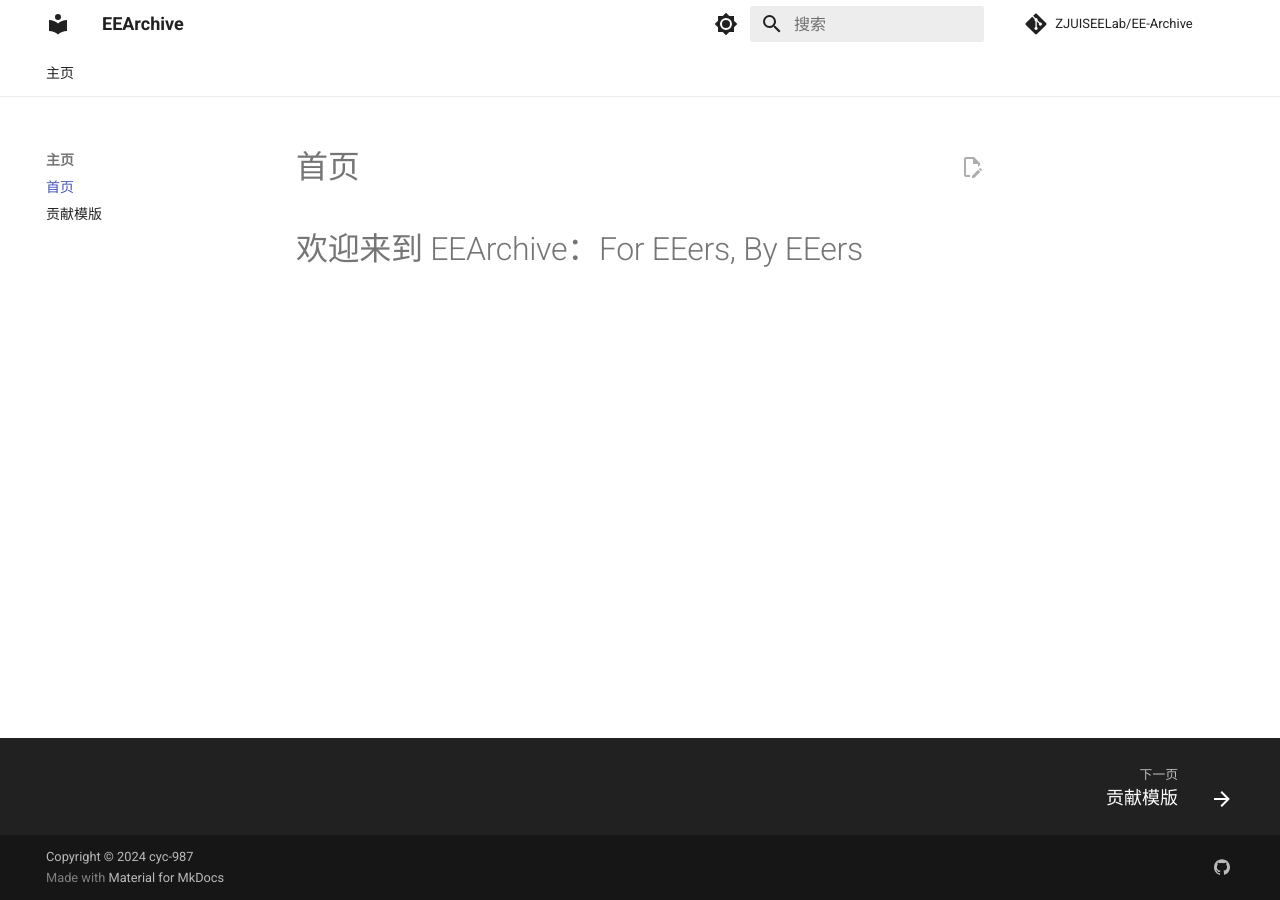
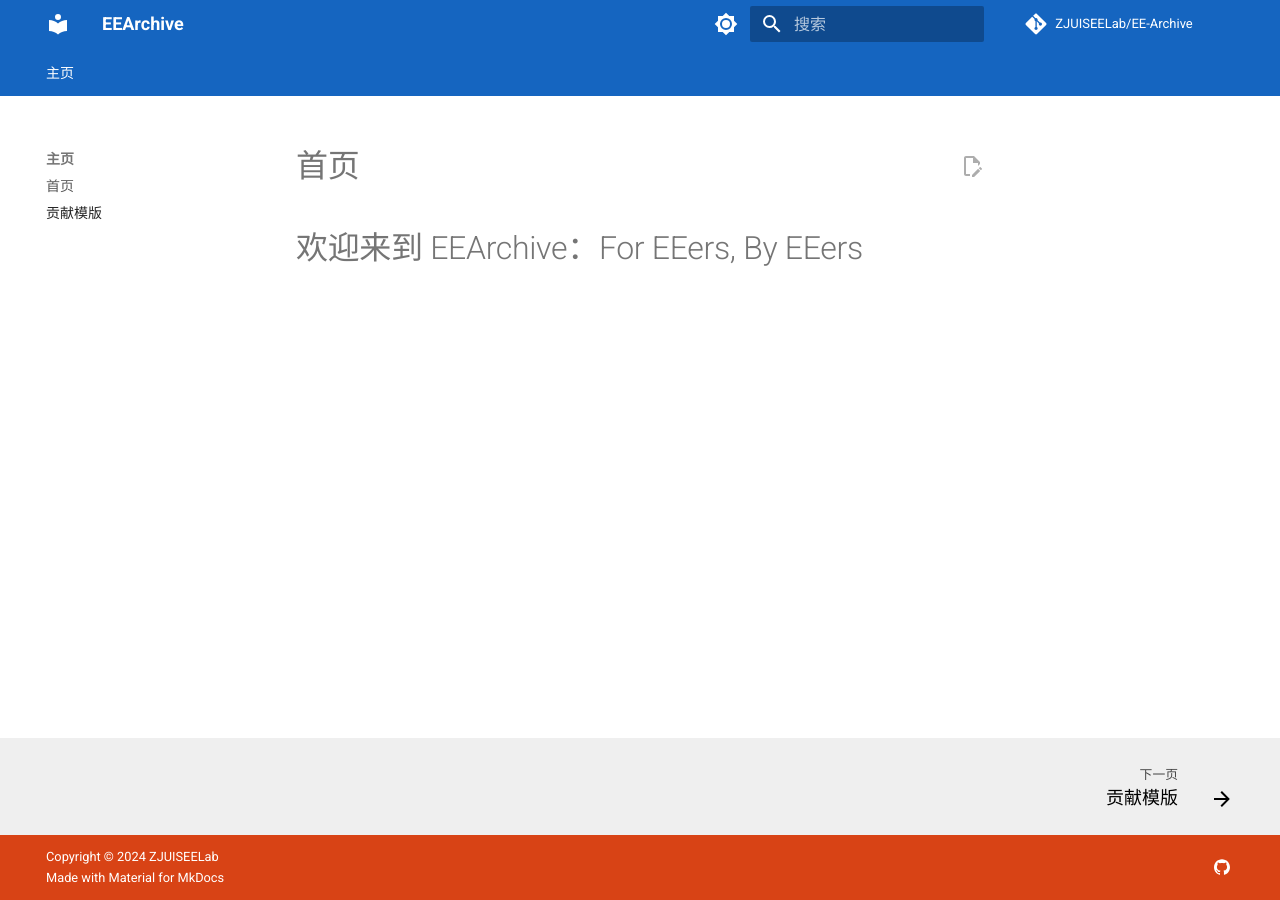
Before and after one commit to ZJUISEELab/EE-Archive, an MkDocs documentation site: the page built from docs/index.md, in a window 1280 px wide. Built offline with MkDocs 1.6.1 and Material for MkDocs 9.7.7, drawn with Linux system fonts in a browser that asks for light colours; comment, search, counter and statistics services are not loaded.

Commit message:
update: 附加css，修改主题色

```diff
--- /dev/null
+++ b/docs/stylesheets/extra.css
@@ -0,0 +1,45 @@
+/* theme color */
+/*
+[data-md-color-scheme="deepblue"] {
+    --md-primary-fg-color:        #034ec0;
+    --md-primary-fg-color--light: #0d47a1;
+    --md-primary-fg-color--dark:  #0d47a1;
+  }
+*/
+@font-face {
+  font-family: "noto-chinese";
+  src: "https://fonts.googleapis.com/css2?family=Noto+Sans+SC:wght@100..900&display=swap";
+}
+
+[data-md-color-scheme="mydefault"] {
+  --md-primary-fg-color: #1565c0;
+  --md-primary-bg-color: #FFFFFF;
+  --md-typeset-a-color: #555555;
+  --md-default-fg-color: #000000;
+  --md-footer-fg-color: #000000;
+  --md-footer-bg-color: #EFEFEF;
+  --md-footer-bg-color--dark: #d84315;
+  --md-footer-fg-color--light: #FFFFFF;
+  --md-footer-fg-color--lighter: #FFFFFF;
+  --md-code-bg-color: #fafafa;
+}
+
+[data-md-color-scheme="slate"] {
+  --md-default-bg-color: #161616;
+  --md-default-bg-color--light: #161616;
+  --md-default-bg-color--lighter: #161616;
+  --md-default-bg-color--lightest: #161616;
+  --md-default-fg-color: rgba(255,255,255);
+  --md-default-fg-color--light: rgba(255,255,255,0.85);
+  --md-default-fg-color--lighter: rgba(255,255,255,0.8);
+  --md-default-fg-color--lightest: rgba(255,255,255,0.6);
+  --md-primary-fg-color: #1565c0;
+  --md-typeset-a-color: #d3d3d3;
+  --md-footer-fg-color: #fff;
+  --md-footer-bg-color: #0d0d0d;
+  --md-footer-fg-color: #FFFFFF;
+  --md-footer-bg-color--dark: #d84315;
+  --md-footer-fg-color--light: #FFFFFF;
+  --md-footer-fg-color--lighter: #FFFFFF;
+  --md-code-bg-color: #1d1d1d;
+}
--- a/mkdocs.yml
+++ b/mkdocs.yml
@@ -2,7 +2,7 @@ site_name: EEArchive
 repo_url: https://github.com/ZJUISEELab/EE-Archive/tree/main
 repo_name: ZJUISEELab/EE-Archive
 edit_uri: edit/main/docs/
-copyright: Copyright &copy; 2024 cyc-987
+copyright: Copyright &copy; 2024 ZJUISEELab
 
 nav:
   - 主页:
@@ -10,6 +10,8 @@ nav:
     - 贡献模版: template.md
 
 # from mkdocs-material installation documentation
+extra_css:
+  - stylesheets/extra.css
 theme:
   name: material
   language: zh
@@ -17,12 +19,12 @@ theme:
   palette:
     # Palette toggle for light mode
     - media: "(prefers-color-scheme: light)"
-      scheme: default
+      scheme: mydefault
       toggle:
         icon: material/brightness-7
         name: Switch to dark mode
-      primary: white
-      accent: teal
+      #primary: blue
+      accent: cyan
 
     # Palette toggle for dark mode
     - media: "(prefers-color-scheme: dark)"
@@ -30,8 +32,8 @@ theme:
       toggle:
         icon: material/brightness-4
         name: Switch to light mode
-      primary: black
-      accent: teal
+      #primary: black
+      accent: blue
 
   features:
     - navigation.instant
@@ -41,13 +43,14 @@ theme:
     - navigation.path
     - navigation.top
     - navigation.footer
-
     - header.autohide
-
     - search.suggest
     - search.highlight
+    - content.action.edit
 
-    - content.action.edit
+  font:
+    #text: noto-chinese
+    code: Roboto Mono
 
 extra:
   social:
@@ -67,7 +70,7 @@ plugins:
       repository: ZJUISEELab/EE-Archive
       branch: main
       enabled: true
-  - git-authors
+  #- git-authors
 
 markdown_extensions:
   - toc:
```
